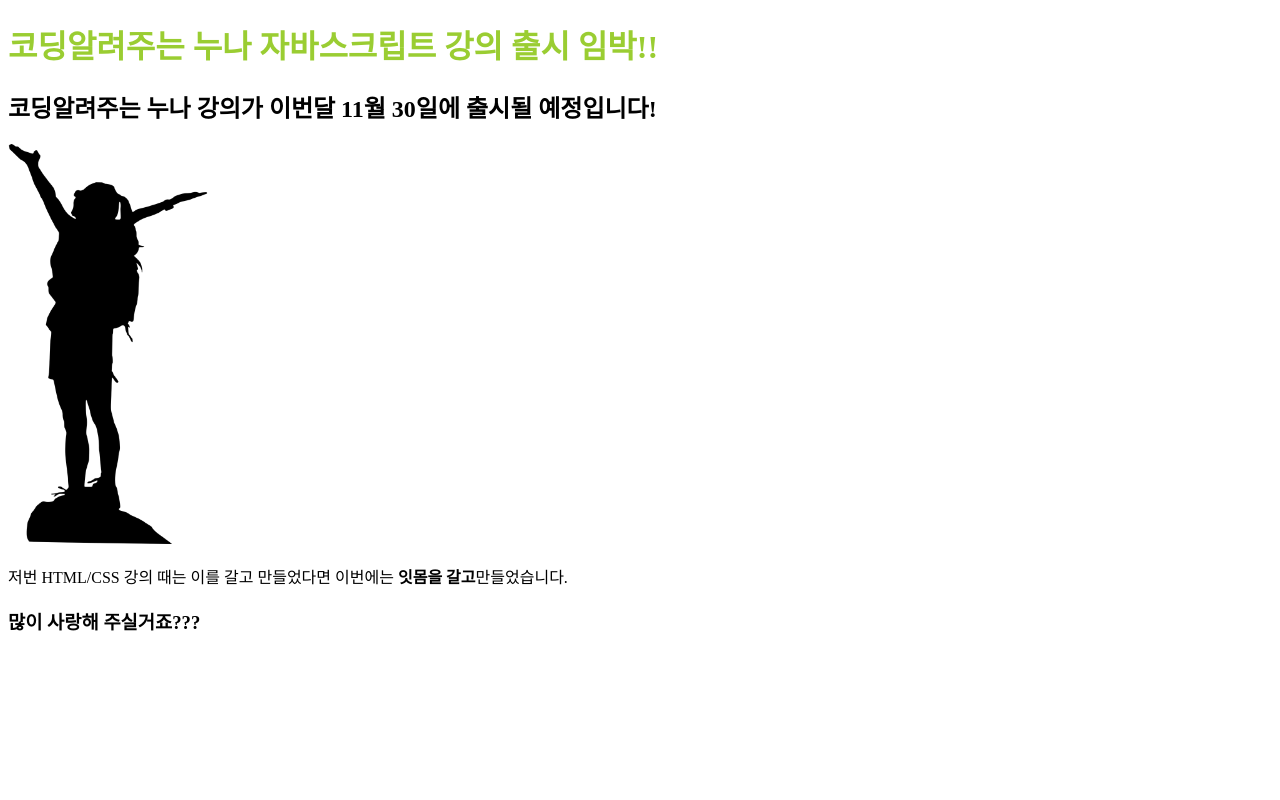
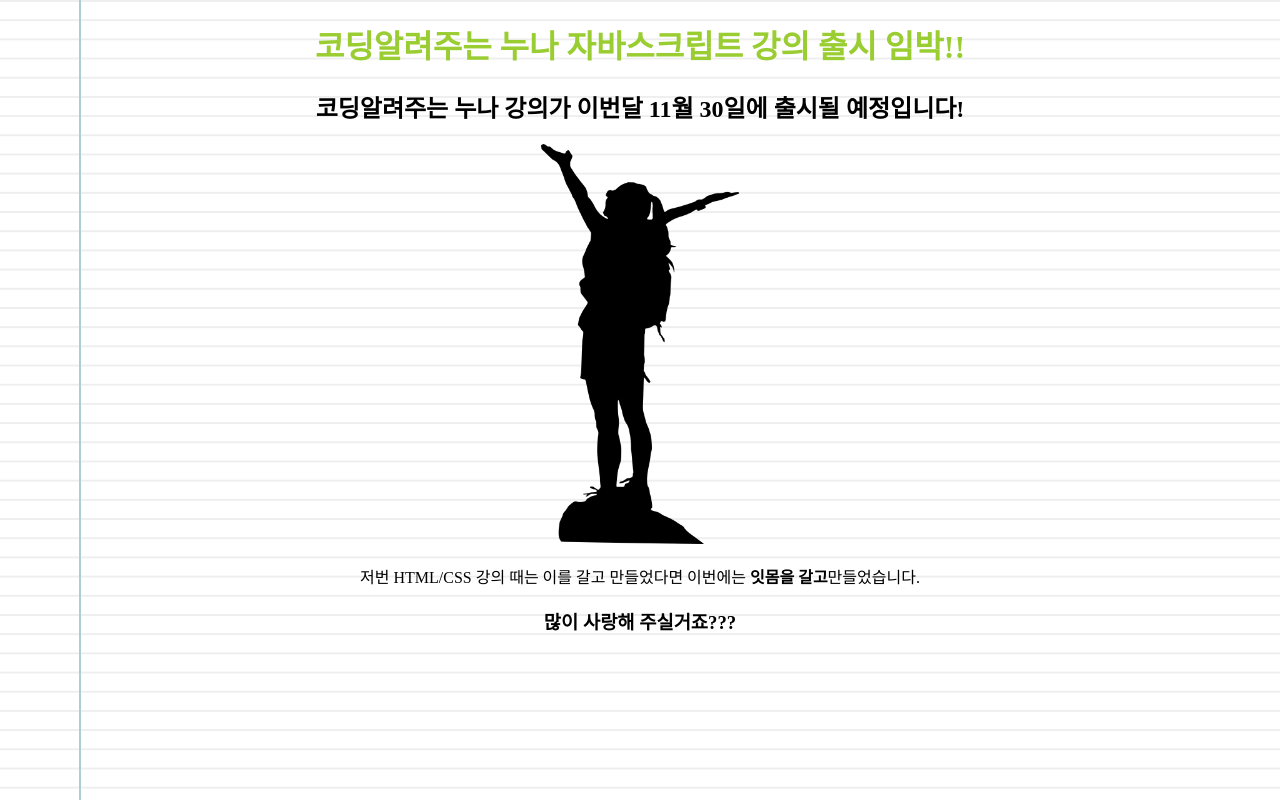
Before and after one commit to better-noh/netlify-test, a plain HTML site: page index.html in a window 1280 px wide. Drawn offline with Linux system fonts and the light colour scheme.

Commit message:
add new style

```diff
--- a/style.css
+++ b/style.css
@@ -1,3 +1,12 @@
+body{
+    background-color: #fff;
+    background-image:
+    linear-gradient(90deg, transparent 79px, #abced4 79px, #abced4 81px, transparent 81px),
+    linear-gradient(#eee .1em, transparent .1em);
+    background-size: 100% 1.2em;
+    text-align: center;
+}
+
 .title{
     color: yellowgreen;
 }
```
